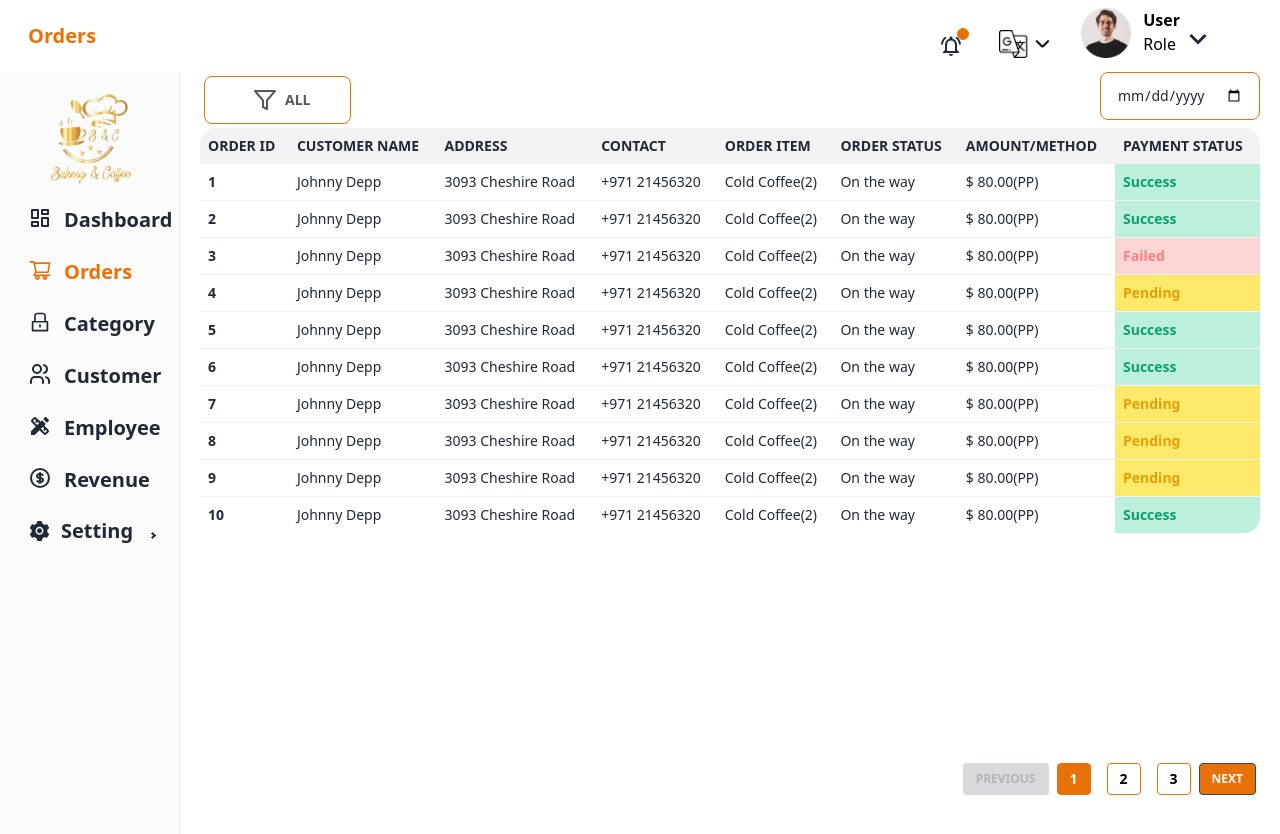
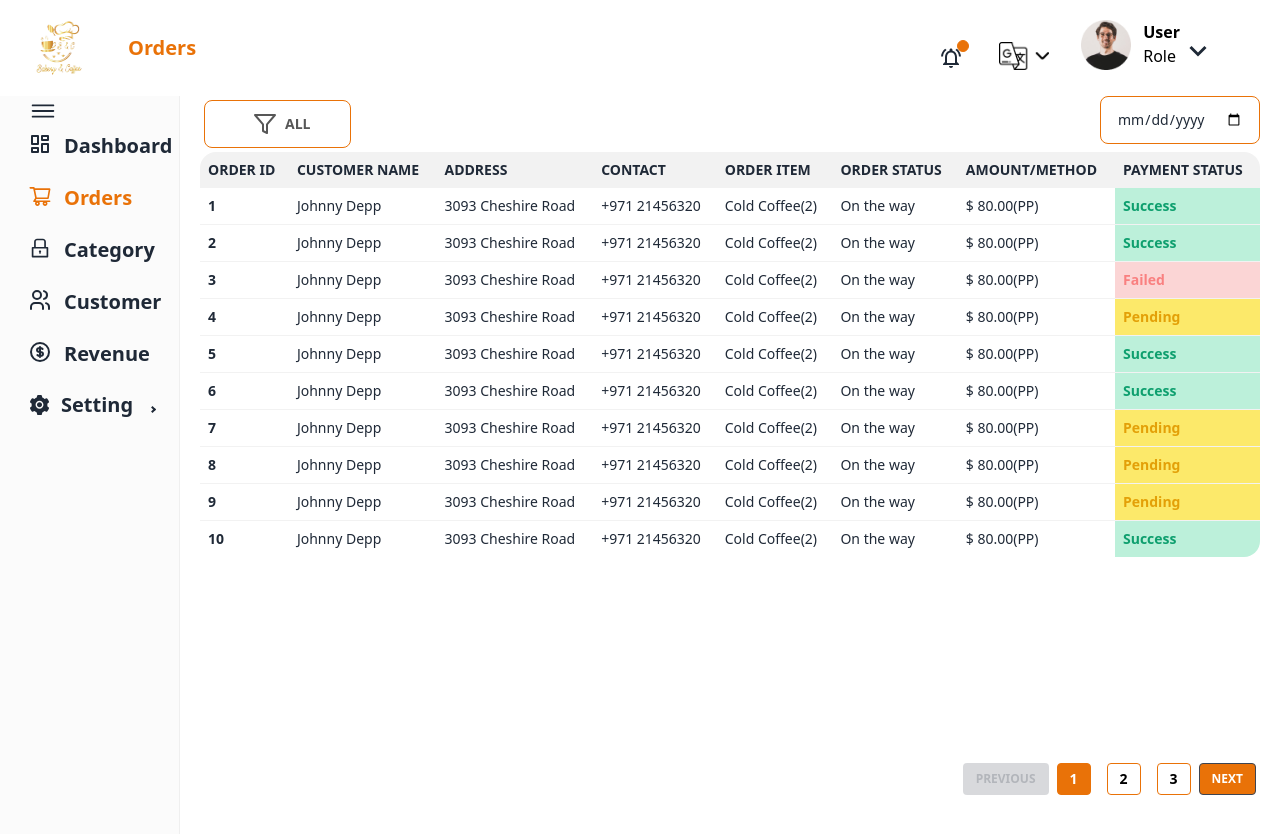
Before and after one commit to punitdiwan/alex-inventory, a Next.js app: page /orders in a window 1280 px wide. Shown: the top 834 px of the page. Built offline with nearby package versions, Linux system fonts and the light colour scheme; no server answers.

Commit message:
updated dashboard

```diff
--- a/components/AllBookingComp.js
+++ b/components/AllBookingComp.js
@@ -98,15 +98,7 @@ const AllBookingComp = ({ orders }) => {
                 <td>
                   {item.grand_total}/{item.payment_mode}
                 </td>
-                <td
-                  className={
-                    item.payment === "Pending"
-                      ? "bg-yellow-200 text-yellow-400 font-bold"
-                      : item.payment === "Success"
-                      ? "bg-green-200 text-green-500 font-bold"
-                      : "bg-red-200 text-red-400 font-bold"
-                  }
-                >
+                <td className={"bg-yellow-200 text-yellow-400 font-bold"}>
                   {item.payment || "PENDING"}
                 </td>
               </tr>
--- a/components/Header.jsx
+++ b/components/Header.jsx
@@ -42,8 +42,9 @@ const Header = () => {
   }, [getUserData]);
 
   return (
-    <div style={{ zIndex: 10 }}>
+    <div style={{ zIndex: 10 }} className="">
       {/* ***********LOGO for mob screen************** */}
+
       <Link href="/dashboard" className="block md:hidden">
         <img
           className="mx-auto"
@@ -180,7 +181,17 @@ const Header = () => {
             <img className='mx-10 md:block hidden' src="/logobgRemove.png" style={{ width: "150px", height: "100px" }} alt="logo" />
           </Link>*/}
 
-          <a className="normal-case text-xl mx-5 font-bold text-[#E97208]">
+          <div className="flex items-center ">
+            <Link href="/dashboard" className=" hidden md:block ">
+              <img
+                className="mx-auto"
+                src="/logobgRemove.png"
+                style={{ height: "80px", width: "100px" }}
+                alt="logo"
+              />
+            </Link>
+
+            <a className="normal-case text-xl mx-5 font-bold text-[#E97208] ">
               {/* Hello, Admin */}
 
               {pathname == "/dashboard"
@@ -207,6 +218,7 @@ const Header = () => {
                 ? "Profile"
                 : ""}
             </a>
+          </div>
         </div>
 
         {/* *******************hidden below md **************** */}
--- a/components/Sidebar.jsx
+++ b/components/Sidebar.jsx
@@ -1,7 +1,7 @@
-import React from 'react'
-import Image from 'next/image';
-import { Sidebar, Menu, MenuItem, SubMenu } from 'react-pro-sidebar';
-import { useProSidebar } from 'react-pro-sidebar';
+import React from "react";
+import Image from "next/image";
+import { Sidebar, Menu, MenuItem, SubMenu } from "react-pro-sidebar";
+import { useProSidebar } from "react-pro-sidebar";
 import { TbLayoutDashboard } from "react-icons/tb";
 import { FiUsers } from "react-icons/fi";
 import { HiOutlineCurrencyDollar } from "react-icons/hi";
@@ -12,114 +12,198 @@ import { AiOutlineShoppingCart } from "react-icons/ai";
 import { AiOutlineLock } from "react-icons/ai";
 import { MdMiscellaneousServices } from "react-icons/md";
 import { AiFillSetting } from "react-icons/ai";
-import { useRouter } from 'next/router';
-import Link from 'next/link';
-
+import { useRouter } from "next/router";
+import Link from "next/link";
 
 const Sidebar1 = () => {
-    const params = useRouter()
-    const { pathname } = params
+  const params = useRouter();
+  const { pathname } = params;
   const { collapseSidebar } = useProSidebar();
 
   return (
-
-        <Sidebar defaultCollapsed={false} width='180px' collapsedWidth="65px" className='hidden md:block'>
-
-
-            <main >
-                <Link href="/dashboard" >
-                    <img className='mx-auto' src="/logobgRemove.png" style={{}} alt="logo" />
-                </Link>
-
-                {/*<button onClick={() => collapseSidebar()} className='hover:text-[#E97208]'>
-
+    <Sidebar
+      defaultCollapsed={false}
+      width="180px"
+      collapsedWidth="65px"
+      className="hidden md:block"
+    >
+      <main>
+        <button
+          onClick={() => collapseSidebar()}
+          className="hover:text-[#E97208]"
+        >
           <div className="flex">
-                        <div className='ms-7 me-3'>
-                            <IoIosMenu className='text-3xl ' />
+            <div className="ms-7 me-3">
+              <IoIosMenu className="text-3xl " />
             </div>
-                        <h1 className={`font-bold text-xl ${pathname === "/dashboard" ? 'text-[#E97208]' : ''}`}>Menu</h1>
+            <h1
+              className={`font-bold text-xl ${
+                pathname === "/dashboard" ? "text-[#E97208]" : ""
+              }`}
+            ></h1>
           </div>
-
-                </button>*/}
+        </button>
       </main>
 
-            <Menu className='overflow-hidden'>
-
+      <Menu className="overflow-hidden">
         <Link href="/dashboard">
           <div className="flex mb-6">
-                        <div className='ms-7 me-3'>
-                            <TbLayoutDashboard className="text-2xl" style={pathname === "/dashboard" ? { color: "#E97208" } : {}} />
+            <div className="ms-7 me-3">
+              <TbLayoutDashboard
+                className="text-2xl"
+                style={pathname === "/dashboard" ? { color: "#E97208" } : {}}
+              />
             </div>
-                        <h1 className={`font-bold text-xl ${pathname === "/dashboard" ? 'text-[#E97208]' : ''}`}>Dashboard</h1>
+            <h1
+              className={`font-bold text-xl ${
+                pathname === "/dashboard" ? "text-[#E97208]" : ""
+              }`}
+            >
+              Dashboard
+            </h1>
           </div>
         </Link>
 
-
-
-
-                <Link href="/orders" >
+        <Link href="/orders">
           <div className="flex my-6">
-                        <div className='ms-7 me-3'>
-                            <AiOutlineShoppingCart className="text-2xl" style={pathname == "/orders" ? { color: "#E97208" } : ""} />
+            <div className="ms-7 me-3">
+              <AiOutlineShoppingCart
+                className="text-2xl"
+                style={pathname == "/orders" ? { color: "#E97208" } : ""}
+              />
             </div>
-                        <h1 className={`font-bold text-xl ${pathname === "/orders" ? 'text-[#E97208]' : ''}`}>Orders</h1>
+            <h1
+              className={`font-bold text-xl ${
+                pathname === "/orders" ? "text-[#E97208]" : ""
+              }`}
+            >
+              Orders
+            </h1>
           </div>
         </Link>
-                <Link href="/category" >
+        <Link href="/category">
           <div className="flex my-6">
-                        <div className='ms-7 me-3'>
-                            <AiOutlineLock className="text-2xl" style={pathname == "/category" ? { color: "#E97208" } : ""} />
+            <div className="ms-7 me-3">
+              <AiOutlineLock
+                className="text-2xl"
+                style={pathname == "/category" ? { color: "#E97208" } : ""}
+              />
             </div>
-                        <h1 className={`font-bold text-xl ${pathname === "/category" ? 'text-[#E97208]' : ''}`}>Category</h1>
+            <h1
+              className={`font-bold text-xl ${
+                pathname === "/category" ? "text-[#E97208]" : ""
+              }`}
+            >
+              Category
+            </h1>
           </div>
         </Link>
-                <Link href="/customer" >
+        <Link href="/customer">
           <div className="flex my-6">
-                        <div className='ms-7 me-3'>
-                            <TbUsers className="text-2xl" style={pathname == "/customer" ? { color: "#E97208" } : ""} />
+            <div className="ms-7 me-3">
+              <TbUsers
+                className="text-2xl"
+                style={pathname == "/customer" ? { color: "#E97208" } : ""}
+              />
             </div>
-                        <h1 className={`font-bold text-xl ${pathname === "/customer" ? 'text-[#E97208]' : ''}`}>Customer</h1>
+            <h1
+              className={`font-bold text-xl ${
+                pathname === "/customer" ? "text-[#E97208]" : ""
+              }`}
+            >
+              Customer
+            </h1>
           </div>
         </Link>
 
-                <Link href="/employee" >
+        {/* <Link href="/employee">
           <div className="flex my-6">
-                        <div className='ms-7 me-3'>
-                            <MdDesignServices className="text-2xl" style={pathname == "/employee" ? { color: "#E97208" } : ""} />
+            <div className="ms-7 me-3">
+              <MdDesignServices
+                className="text-2xl"
+                style={pathname == "/employee" ? { color: "#E97208" } : ""}
+              />
             </div>
-                        <h1 className={`font-bold text-xl ${pathname === "/employee" ? 'text-[#E97208]' : ''}`}>Employee</h1>
+            <h1
+              className={`font-bold text-xl ${
+                pathname === "/employee" ? "text-[#E97208]" : ""
+              }`}
+            >
+              Employee
+            </h1>
+          </div>
+        </Link> */}
+
+        <Link href="/revenue">
+          <div className="flex my-6">
+            <div className="ms-7 me-3">
+              <HiOutlineCurrencyDollar
+                className="text-2xl"
+                style={pathname == "/revenue" ? { color: "#E97208" } : ""}
+              />
+            </div>
+            <h1
+              className={`font-bold text-xl ${
+                pathname === "/revenue" ? "text-[#E97208]" : ""
+              }`}
+            >
+              Revenue
+            </h1>
           </div>
         </Link>
 
+        <SubMenu
+          label="Setting"
+          className={`text-xl font-bold z-40 -my-3 -ms-1 ${
+            pathname === "/profile"
+              ? "text-[#E97208]"
+              : pathname === "/prefrenceNotification"
+              ? "text-[#E97208]"
+              : ""
+          }`}
+          icon={
+            <AiFillSetting
+              className="text-5xl pl-3"
+              style={
+                pathname == "/profile"
+                  ? { color: "#E97208" }
+                  : pathname == "/prefrenceNotification"
+                  ? { color: "#E97208" }
+                  : pathname == "/discountVoucher"
+                  ? { color: "#E97208" }
+                  : ""
+              }
+            />
+          }
+        >
+          <Link
+            className="z-40 py-2 text-base flex justify-between  mx-3"
+            href="/profile"
+          >
+            <p className="text-sm ms-10 text-black">Admin Profile</p>
+            <img
+              className=""
+              src="/Image/SidebarImage/rightarrow.png"
+              style={{ width: "10px", height: "20px" }}
+              alt="icon"
+            />
+          </Link>
+          <Link
+            className=" z-40 py-2 text-base flex justify-between mx-3"
+            href="/prefrenceNotification"
+          >
+            <p className="text-sm ms-10 text-black">Change Password</p>
+            <img
+              className="my-auto"
+              src="/Image/SidebarImage/rightarrow.png"
+              style={{ width: "10px", height: "20px" }}
+              alt="icon"
+            />
+          </Link>
+        </SubMenu>
+      </Menu>
+    </Sidebar>
+  );
+};
 
-                <Link href="/revenue" >
-                    <div className="flex my-6">
-                        <div className='ms-7 me-3'>
-                            <HiOutlineCurrencyDollar className="text-2xl" style={pathname == "/revenue" ? { color: "#E97208" } : ""} />
-                        </div>
-                        <h1 className={`font-bold text-xl ${pathname === "/revenue" ? 'text-[#E97208]' : ''}`}>Revenue</h1>
-                    </div>
-                </Link>
-
-
-                <SubMenu label="Setting" className={`text-xl font-bold z-40 -my-3 -ms-1 ${pathname === "/profile" ? 'text-[#E97208]' : pathname === "/prefrenceNotification" ? 'text-[#E97208]' :''}`} icon={<AiFillSetting className="text-5xl pl-3" style={pathname == "/profile" ? { color: "#E97208" } : pathname == "/prefrenceNotification" ? { color: "#E97208" } : pathname == "/discountVoucher" ? { color: "#E97208" } : ""} />}  >
-                    <Link className='z-40 py-2 text-base flex justify-between  mx-3' href='/profile' >
-                        <p className='text-sm ms-10 text-black'>Admin Profile</p>
-                        <img className='' src="/Image/SidebarImage/rightarrow.png" style={{ width: "10px", height: "20px" }} alt='icon' />
-                    </Link>
-                    <Link className=' z-40 py-2 text-base flex justify-between mx-3' href='/prefrenceNotification' >
-                        <p className='text-sm ms-10 text-black'>Change Password</p>
-                        <img className='my-auto' src="/Image/SidebarImage/rightarrow.png" style={{ width: "10px", height: "20px" }} alt='icon' />
-                    </Link>
-
-                </SubMenu>
-
-            </Menu>
-
-        </Sidebar>
-
-
-    )
-}
-
-export default Sidebar1
+export default Sidebar1;
```
Lines whose indentation alone changed are shown as unchanged.
